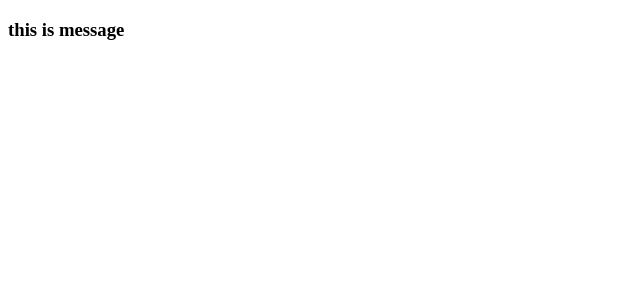
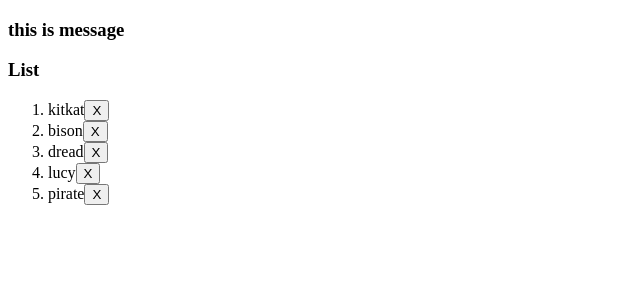
Before and after one commit to mlgmontage/react_playground, a React (Create React App) app: page / in a window 1280 px wide. Shown: the top 300 px of the page, without its empty margins (0-640 px from the left). Built offline with nearby package versions, Linux system fonts and the light colour scheme.

Commit message:
list render

```diff
--- a/src/App.js
+++ b/src/App.js
@@ -1,10 +1,12 @@
 import React from "react";
 import Message from "./components/Message";
+import List from "./components/list";
 
 function App() {
   return (
     <div className="App">
       <Message msg="this is message" />
+      <List />
     </div>
   );
 }
--- /dev/null
+++ b/src/components/list.js
@@ -0,0 +1,37 @@
+import React from "react";
+
+class List extends React.Component {
+  constructor(props) {
+    super(props);
+    this.state = {
+      records: ["kitkat", "bison", "dread", "lucy", "pirate"],
+    };
+    this.handleDelete = this.handleDelete.bind(this);
+  }
+
+  handleDelete(e) {
+    console.log(e.target.name);
+  }
+
+  render() {
+    return (
+      <div>
+        <h3>List</h3>
+        <ol>
+          {this.state.records.map((entry, index) => (
+            <div key={index}>
+              <li>
+                {entry}
+                <button onClick={this.handleDelete} name={index}>
+                  X
+                </button>
+              </li>
+            </div>
+          ))}
+        </ol>
+      </div>
+    );
+  }
+}
+
+export default List;
```
